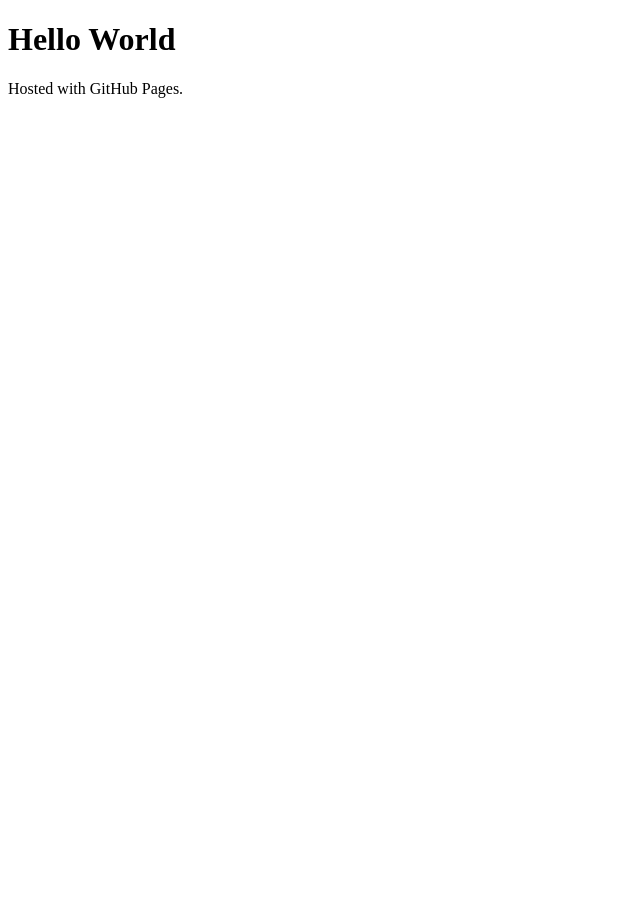
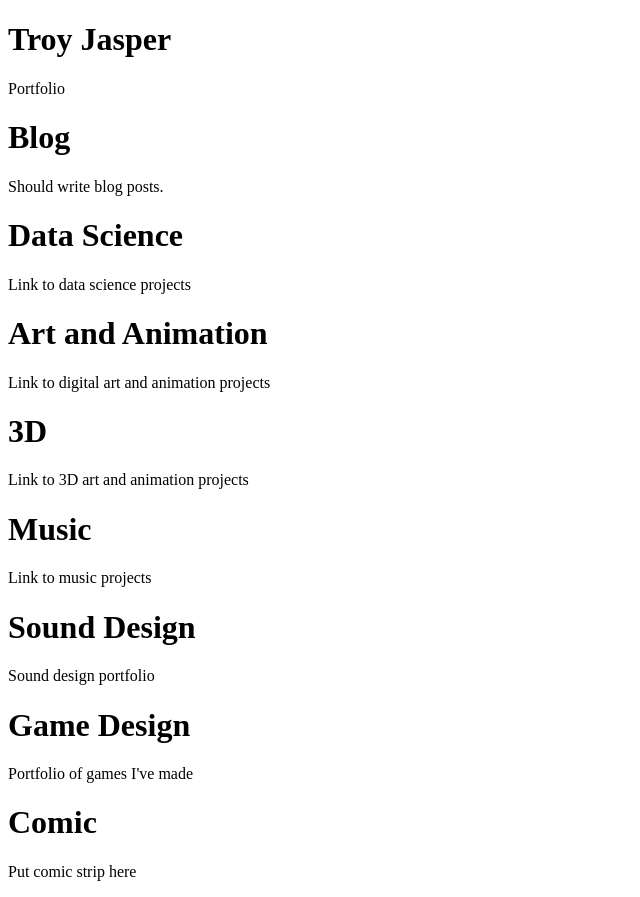
Before and after one commit to troyjasper/troyjasper.github.io, a plain HTML site: page index.html in a window 1280 px wide. Shown: the whole page, without its empty margins (0-640 px from the left). Before the commit the page ends 800 px from the top, so only its background shows below. Drawn offline with Linux system fonts and the light colour scheme.

Commit message:
Update index.html

```diff
--- a/index.html
+++ b/index.html
@@ -1,7 +1,25 @@
 <!DOCTYPE html>
 <html>
     <body>
-        <h1>Hello World</h1>
-        <p>Hosted with GitHub Pages.</p>
+        <h1>Troy Jasper</h1>
+        <p>Portfolio</p>
+
+        <h1>Blog</h1>
+        <p>Should write blog posts.</p>
+        <h1>Data Science</h1>
+        <p>Link to data science projects</p>
+        <h1>Art and Animation</h1>
+        <p>Link to digital art and animation projects</p>
+        <h1>3D</h1>
+        <p>Link to 3D art and animation projects</p>
+        <h1>Music</h1>
+        <p>Link to music projects</p>
+        <h1>Sound Design</h1>
+        <p>Sound design portfolio</p>
+        <h1>Game Design</h1>
+        <p>Portfolio of games I've made</p>
+
+        <h1>Comic</h1>
+        <p>Put comic strip here</p>
     </body>
 </html>
```
